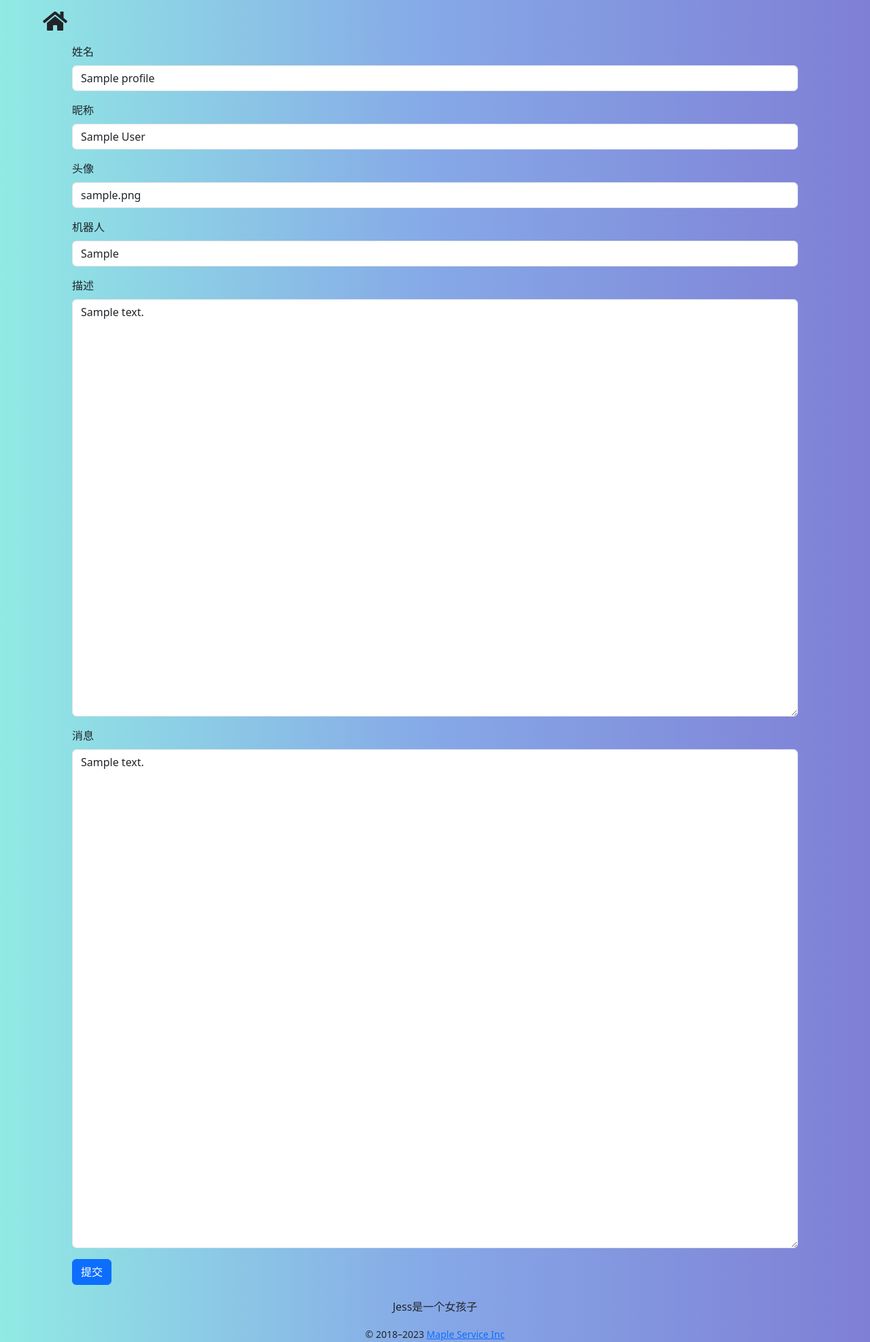
After one commit to stelee410/jess, a Flask app: a page that uses templates/profile.html in a window 1280 px wide. The commit adds this page. Shown: the whole page at 68% size. Run offline with Flask 3, Linux system fonts and the light colour scheme; tables that the repository leaves empty hold one stand-in row (values such as "Sample post"); some libraries are stand-ins or nearby versions.

Commit message:
support profile in db

```diff
--- a/server.py
+++ b/server.py
@@ -9,7 +9,7 @@ from flask_bootstrap import Bootstrap5
 import time
 from datetime import datetime
 from bot.chat import LoveBot, OpenAIBot
-from utils.model_repos import ChatHistoryRepo,rebuild_history
+from utils.model_repos import ChatHistoryRepo,rebuild_history,ProfileRepo
 from sqlalchemy import create_engine
 
 import os
@@ -23,40 +23,46 @@ app = Flask(__name__)
 app.secret_key = 'dev'
 engine = create_engine("sqlite:///jess.db")
 repo = ChatHistoryRepo(engine, 'stelee')
+profile_repo = ProfileRepo(engine)
 
 
 bootstrap = Bootstrap5(app)
 
 csrf = CSRFProtect(app)
 
-profile_list = [
-    {"name":"jess", "displayName" : "JESS🦖🥥", "profile" :"./profiles/jess", "avatar":"jess.jpg", "bot":"LoveBot"},
-    {"name":"chenshuishui", "displayName" : "陈水水", "profile" :"./profiles/chen_shui_shui","avatar":"chen.png","bot":"OpenAIBot"},
-    {"name":"stephen", "displayName" : "恋爱学长", "profile" :"./profiles/stephen","avatar":"boy.jpg","bot":"OpenAIBot"},
-    {"name":"qing", "displayName" : "秦明超医生", "profile" :"./profiles/doc_who","avatar":"doc.jpg","bot":"OpenAIBot"},
-    {"name":"wang", "displayName" : "王海涛投资部", "profile" :"./profiles/wang","avatar":"qing.jpg","bot":"OpenAIBot"}
-]
+
 
 class ChatForm(FlaskForm):
     content = TextAreaField(label="", render_kw={"class":"form-control type_msg"})
     submit = SubmitField('发送')
 
+class ProfileForm(FlaskForm):
+    name = StringField(label="姓名", validators=[DataRequired(), Length(1, 20)])
+    displayName = StringField(label="昵称", validators=[DataRequired(), Length(1, 20)])
+    avatar = StringField(label="头像", validators=[DataRequired(), Length(1, 20)])
+    bot = StringField(label="机器人", validators=[DataRequired(), Length(1, 20)],default='OpenAIBot')
+    description = TextAreaField(label="描述", validators=[DataRequired(), Length(1, 2048)], render_kw={"rows":"25"})
+    message = TextAreaField(label="消息", validators=[DataRequired()], render_kw={"rows":"30"})
+    submit = SubmitField('提交')
+
 def load_bot(profile):
-    if profile['bot'] == 'LoveBot':
-        return LoveBot(profile['profile'])
+    if profile.bot == 'LoveBot':
+        return LoveBot(profile.description,profile.message)
     else:
-        return OpenAIBot(profile['profile'])
+        return OpenAIBot(profile.description,profile.message)
 
 
 @app.route('/', methods=['GET','POST'])
 def index():
-    if 'current_profile' in session:
-        current_profile = session['current_profile']
+    profile_list = profile_repo.get_profile_list()
+    if 'current_profile_name' in session:
+        current_profile_name = session['current_profile_name']
+        current_profile = profile_repo.get_profile_by_name(current_profile_name)
     else:
         current_profile = profile_list[0]
-        session['current_profile'] = current_profile
+        session['current_profile_name'] = current_profile.name
     bot = load_bot(current_profile)
-    history = repo.get_chat_history_by_name(current_profile['name'])
+    history = repo.get_chat_history_by_name(current_profile.name)
     form = ChatForm()
     rank = 0
     if form.validate_on_submit():
@@ -65,18 +71,7 @@ def index():
         else:
             content = form.content.data
             if content.startswith('/save'):#command save the chat history
-                filename = content[5:]
-                if filename is None or not filename:
-                    filename = 'chat_history'
-                timestamp = int(time.time())
-                dt_object = datetime.fromtimestamp(timestamp)
-                formatted_date = dt_object.strftime("%Y-%m-%d %H:%M:%S")
-                with open(f'{current_profile["profile"]}/{filename}_{formatted_date}.txt', 'w', encoding='utf-8') as f:
-                    for item in history:
-                        if item['role'] == 'user':
-                            f.write("我：" + item['content']+'\n')
-                        else:
-                            f.write(current_profile.displayName + "：" + item['content']+'\n')
+                pass#todo: save the chat history
             elif content.startswith('/dump'):#dump load the chat history
                 filename = content[5:]
                 if filename is None or not filename:
@@ -84,13 +79,13 @@ def index():
                 timestamp = int(time.time())
                 dt_object = datetime.fromtimestamp(timestamp)
                 formatted_date = dt_object.strftime("%Y-%m-%d %H:%M:%S")
-                with open(f'{current_profile["profile"]}/{filename}_{formatted_date}.txt', 'w', encoding='utf-8') as f:
+                with open(f'./profiles/{current_profile.name}/{filename}_{formatted_date}.txt', 'w', encoding='utf-8') as f:
                     for item in rebuild_history(history):
                         f.write(item['content']+'\n')
             else:
                 response,history = bot.chat(content, history)
                 for record in history[-2:]:
-                    repo.insert_message_to_chat_history(current_profile['name'], record)
+                    repo.insert_message_to_chat_history(current_profile.name, record)
                 if isinstance(response['content'], dict) and 'rank' in response['content']:
                     rank = response['content']['rank']
                 else:
@@ -109,22 +104,33 @@ def context():
 
 @app.route('/reset', methods=['GET'])
 def reset():
-    current_profile = session['current_profile']
-    repo.reset_chat_history(current_profile['name'])
+    current_profile_name = session['current_profile_name']
+    repo.reset_chat_history(current_profile_name)
     return redirect("/")
+
 @app.route('/changeProfile', methods=['GET'])
 def change_profile():
     name = request.args.get('name')
-    current_profile = session['current_profile']
-    if name == current_profile['name']:
-        pass #do nothing
+    session['current_profile_name'] = name
+    return redirect("/")
+
+@app.route('/profile/<name>', methods=['GET','POST'])
+def profile(name):
+    form = ProfileForm()
+
+    form.name.data = name
+
+    if form.validate_on_submit():
+        profile_repo.add_or_update_profile(form.data)
     else:
-        for profile in profile_list:
-            if profile['name'] == name:
-                session['current_profile'] = profile
-                break
-
-    return redirect("/")
+        profile = profile_repo.get_profile_by_name(name)
+        if profile is not None:
+            form.displayName.data = profile.displayName
+            form.avatar.data = profile.avatar
+            form.bot.data = profile.bot
+            form.description.data = profile.description
+            form.message.data = profile.message
+    return render_template("profile.html", name=name, form=form)
 
 if __name__ == '__main__':
     app.run(debug=True, port=8080)
--- a/templates/chat.html
+++ b/templates/chat.html
@@ -14,7 +14,7 @@
             <span id="action_menu_btn"><i class="fas fa-ellipsis-v"></i></span>
             <div class="action_menu">
                 <ul>
-                    <li><a class="nav-item nav-link" href="/context"><i class="fas fa-user-circle"></i>  View profile</a></li>
+                    <li><a class="nav-item nav-link" href="/profile/{{current_profile.name}}"><i class="fas fa-user-circle"></i>  View profile</a></li>
                     <li><a class="nav-item nav-link" href="/reset"><i class="fas fa-comment"></i>  New Chat </a></li>
                 </ul>
             </div>
--- /dev/null
+++ b/templates/profile.html
@@ -0,0 +1,10 @@
+{% extends 'layout.html' %}
+{% from 'bootstrap5/form.html' import render_form, render_field, render_form_row %}
+{% block content %}
+<div class="container">
+    <div class="container-fluid h-100">
+       {{render_form(form)}}
+    </div>
+
+</div>
+{% endblock %}
--- a/utils/model_repos.py
+++ b/utils/model_repos.py
@@ -1,8 +1,8 @@
 import json
 import datetime
-from models import ChatHistory
+from models import ChatHistory, Profile
 from sqlalchemy.orm import Session
-from sqlalchemy import select,delete
+from sqlalchemy import select,delete,update
 
 
 def rebuild_history(history):
@@ -55,3 +55,26 @@ class ChatHistoryRepo():
         stmt = delete(ChatHistory).where(ChatHistory.username == self.username)
         session.execute(stmt)
         session.commit()
+
+class ProfileRepo():
+    def __init__(self,engine) -> None:
+        self.engine = engine
+    def get_profile_by_name(self,name):
+        session = Session(self.engine)
+        stmt = select(Profile).where(Profile.name==name)
+        return session.execute(stmt).scalars().first()
+    def get_profile_list(self):
+        session = Session(self.engine)
+        stmt = select(Profile)
+        return session.execute(stmt).scalars().all()
+
+    def add_or_update_profile(self, data):
+        session = Session(self.engine)
+        existing_profile = self.get_profile_by_name(data['name'])
+        if existing_profile is not None:
+            stmt = update(Profile).where(Profile.name == existing_profile.name).values(displayName=data['displayName'], avatar=data['avatar'], bot=data['bot'], description=data['description'], message=data['message'])
+            session.execute(stmt)
+        else:
+            profile = Profile(name=data['name'], displayName=data['displayName'], avatar=data['avatar'], bot=data['bot'], description=data['description'], message=data['message'])
+            session.add(profile)
+            session.commit()
```
Also changed, not shown: bot/chat.py (+3 -7 lines), migrations/versions/5cfa5c4694f7_create_profile_table.py (added, +35 -0 lines), models/__init__.py (+10 -0 lines), static/yoonie.jpg (added), 2 other files.
